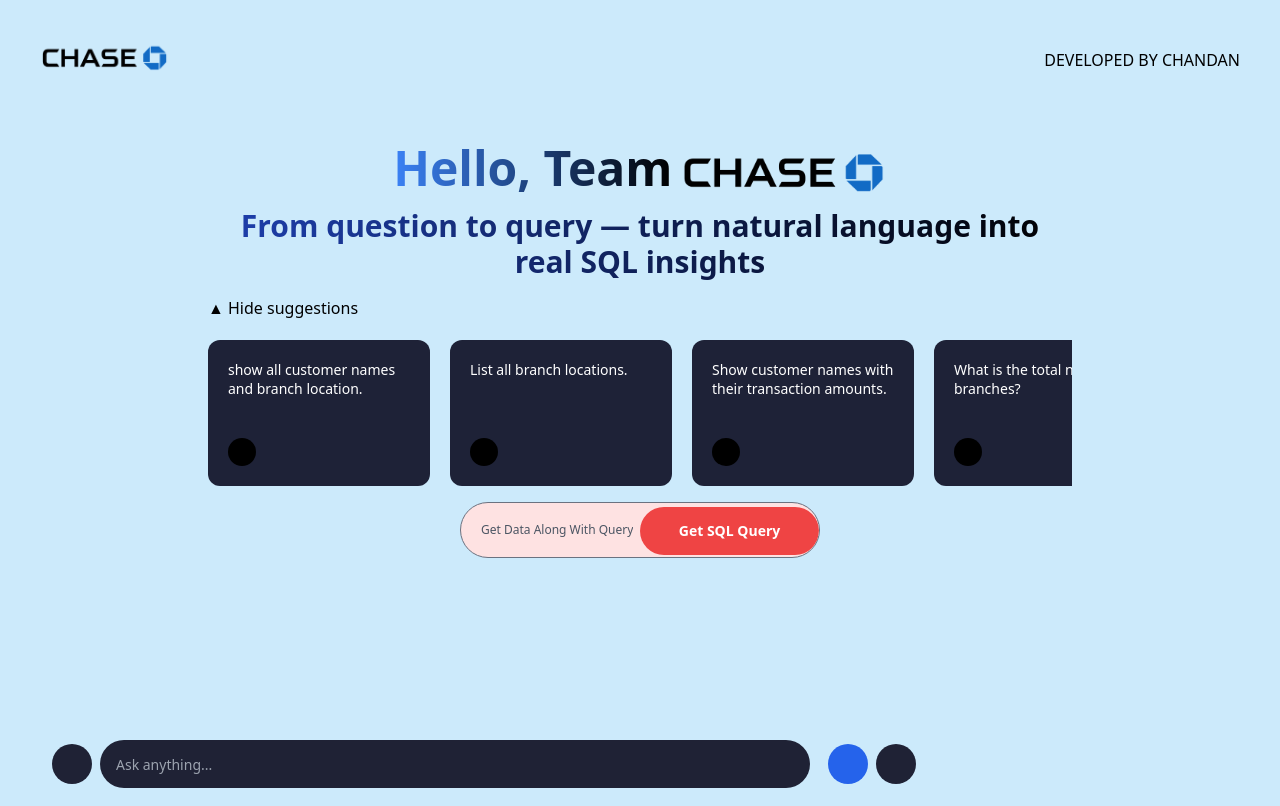
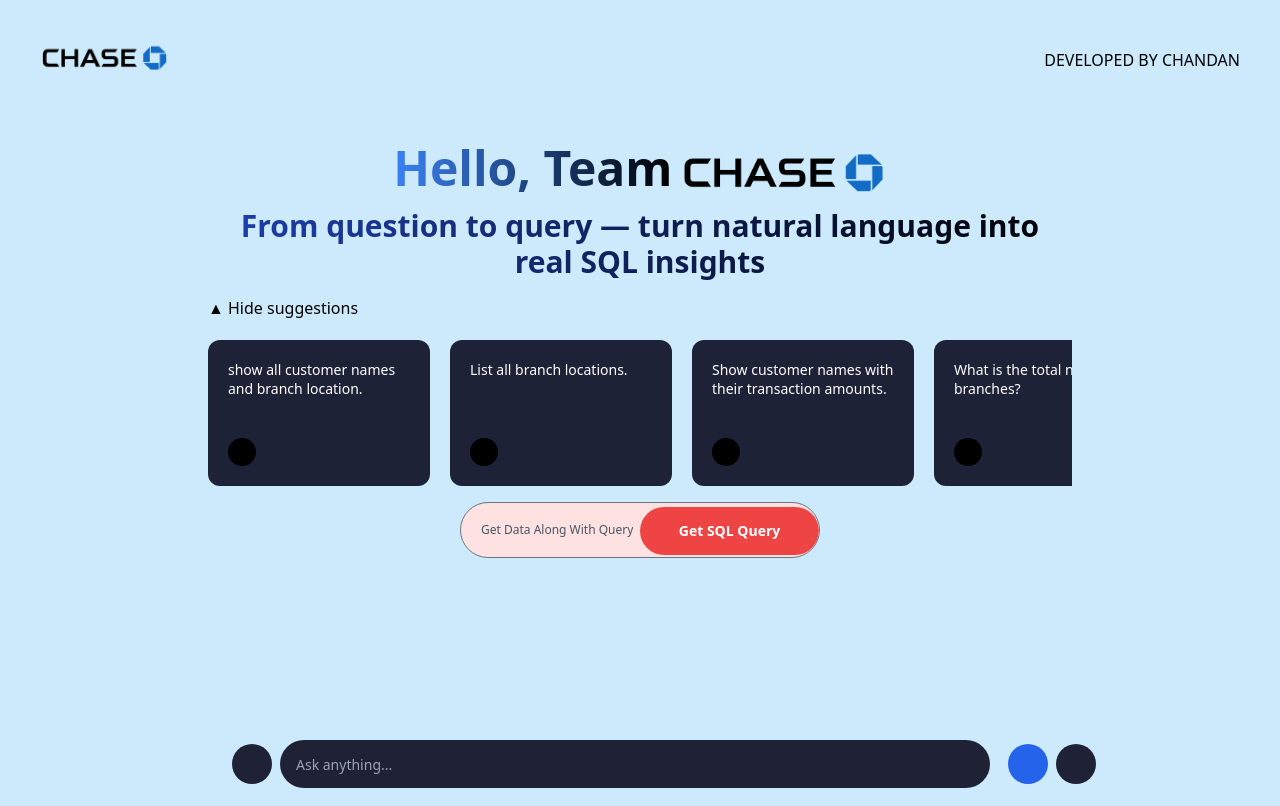
Before and after one commit to Chandan-Alimilli/Text-to-SQL-, a React (Create React App) app in the folder client/: page / in a window 1280 px wide. Built offline with nearby package versions, Linux system fonts and the light colour scheme; some icons are missing.

Commit message:
input css

```diff
--- a/client/src/components/Chatbot.js
+++ b/client/src/components/Chatbot.js
@@ -511,7 +511,7 @@
             e.preventDefault();
             sendMessage(input);
           }}
-          className="max-w-4xl sm:mx-auto ml-[-20px] sm:ml-0 flex items-center gap-2"
+          className="w-full max-w-4xl px-2 sm:px-4 md:px-0 mx-auto flex items-center gap-2"
         >
           {/* Tools Button */}
           <div className="relative">
```
